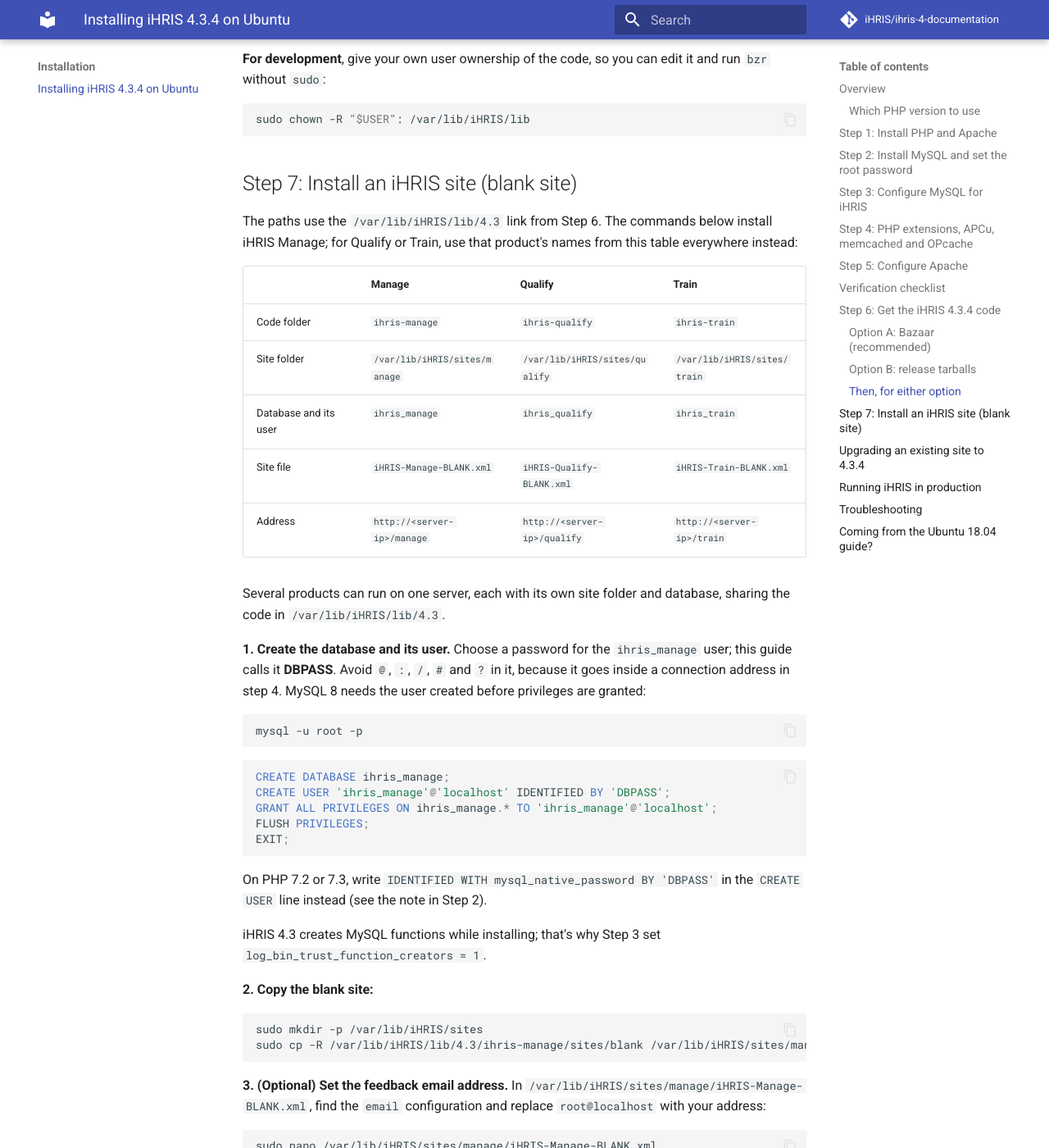
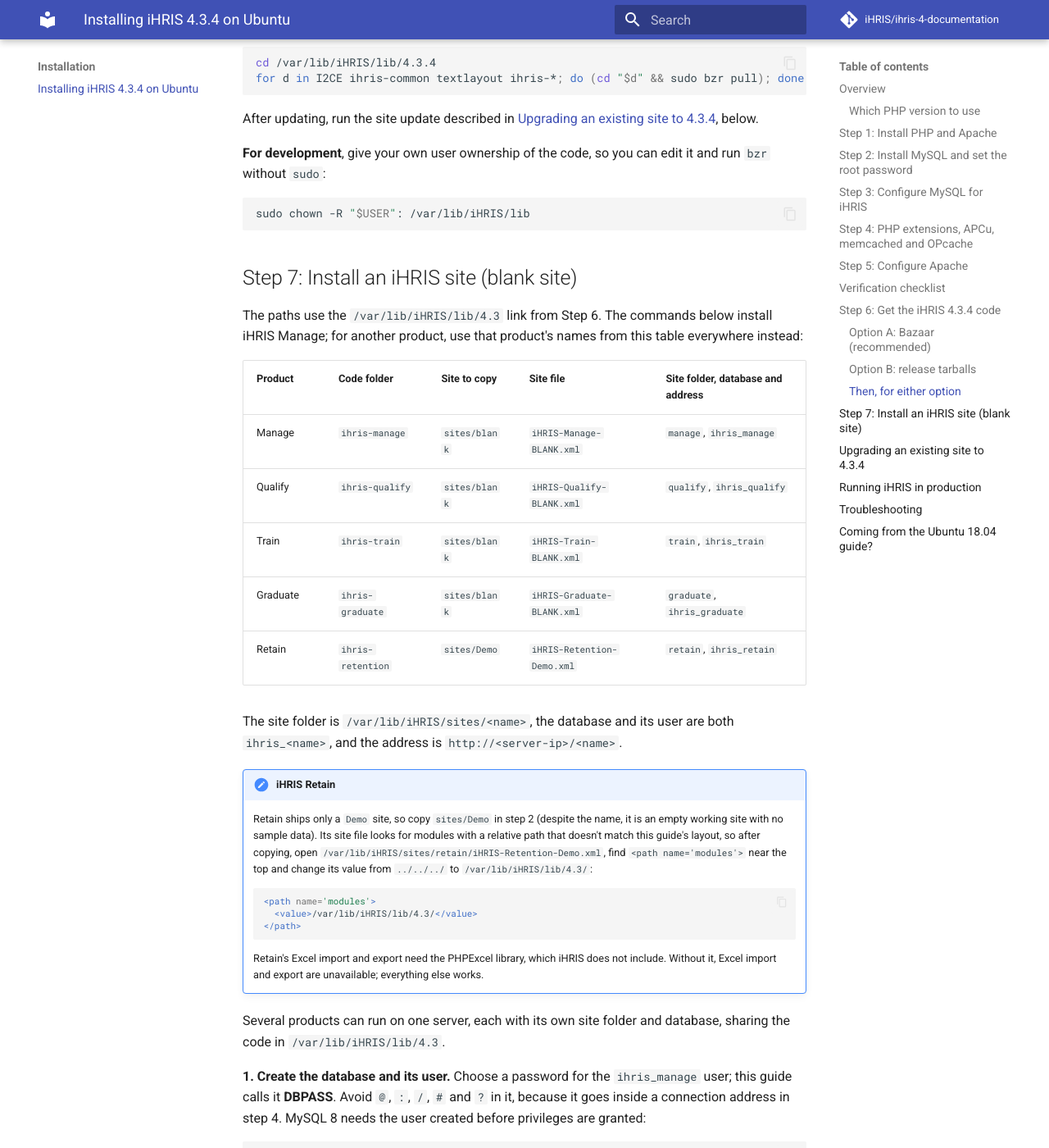
Before and after one commit to iHRIS/ihris-4-documentation, an MkDocs documentation site: the page built from docs/install_ubuntu.md, in a window 1280 px wide and 1400 px high, scrolled down 8064 px. Shown: the whole window at 82% size. Built offline with MkDocs 1.6.1 and Material for MkDocs 9.7.7, drawn with Linux system fonts in a browser that asks for light colours; comment, search, counter and statistics services are not loaded; some of the changed text lies outside the part shown.

Commit message:
Add iHRIS Graduate and iHRIS Retain 4.3.4

````diff
--- a/docs/install_ubuntu.md
+++ b/docs/install_ubuntu.md
@@ -3,7 +3,7 @@
 
 ## Overview
 
-This guide installs iHRIS 4.3.4 (Manage, Qualify or Train) on Ubuntu with **Apache 2.4**, **MySQL 8** and **PHP**. iHRIS 4.3.4 runs on **PHP 7.2 to 8.5**, so the steps work on any recent Ubuntu LTS release.
+This guide installs iHRIS 4.3.4 (Manage, Qualify, Train, Graduate or Retain) on Ubuntu with **Apache 2.4**, **MySQL 8** and **PHP**. iHRIS 4.3.4 runs on **PHP 7.2 to 8.5**, so the steps work on any recent Ubuntu LTS release.
 
 !!! note
     **The commands use PHP 8.3.** If you use another PHP version, replace `8.3` with it everywhere: `php8.4-gd` instead of `php8.3-gd`, `/etc/php/8.4/` instead of `/etc/php/8.3/`, and so on. `php -v` shows which version you have.
@@ -30,7 +30,7 @@
 
 To use a PHP version your Ubuntu release doesn't ship (for example PHP 8.3 on 22.04), see Step 1.
 
-**Tested:** iHRIS Manage, Qualify and Train 4.3.4 passed a full test run on PHP 7.2, 7.3, 7.4, 8.0, 8.1, 8.2, 8.3, 8.4 and 8.5, with MySQL 8.0 on Ubuntu 24.04. MySQL 8.4 (Ubuntu 26.04) has not been tested yet.
+**Tested:** iHRIS Manage, Qualify, Train, Graduate and Retain 4.3.4 passed a full test run on PHP 7.2, 7.3, 7.4, 8.0, 8.1, 8.2, 8.3, 8.4 and 8.5, with MySQL 8.0 on Ubuntu 24.04. MySQL 8.4 (Ubuntu 26.04) has not been tested yet.
 
 ## Step 1: Install PHP and Apache
 
@@ -259,7 +259,7 @@
 
 Get the code from Launchpad, either with Bazaar or as release tarballs. Both give exactly the same 4.3.4 code. Bazaar also gives you the full history and lets you update with one command.
 
-Every site needs four parts: **I2CE** (the framework), **ihris-common**, **textlayout** (PDF output) and the product, **ihris-manage**, **ihris-qualify** or **ihris-train**. Use 4.3.4 for all four; don't mix 4.3.4 with 4.3.3 parts.
+Every site needs four parts: **I2CE** (the framework), **ihris-common**, **textlayout** (PDF output) and the product, **ihris-manage**, **ihris-qualify**, **ihris-train**, **ihris-graduate** or **ihris-retention** (iHRIS Retain). Use 4.3.4 for all four; don't mix 4.3.4 with 4.3.3 parts.
 
 ### Option A: Bazaar (recommended)
 
@@ -289,13 +289,15 @@
 sudo bzr branch lp:~intrahealth+informatics/ihris-manage/4.3.4-release ihris-manage
 sudo bzr branch lp:~intrahealth+informatics/ihris-qualify/4.3.4-release ihris-qualify
 sudo bzr branch lp:~intrahealth+informatics/ihris-train/4.3.4-release ihris-train
+sudo bzr branch lp:~intrahealth+informatics/ihris-graduate/4.3.4-release ihris-graduate
+sudo bzr branch lp:~intrahealth+informatics/ihris-retention/4.3.4-release ihris-retention
 ```
 
-For development, use `4.3-dev` instead: the same commands with `lp:i2ce I2CE`, `lp:ihris-common`, `lp:textlayout`, `lp:ihris-manage` and so on, in a folder such as `/var/lib/iHRIS/lib/4.3-dev`.
+For development, use `4.3-dev` instead: the same commands with `lp:i2ce I2CE`, `lp:ihris-common`, `lp:textlayout`, `lp:ihris-manage` and so on, in a folder such as `/var/lib/iHRIS/lib/4.3-dev`. For Graduate and Retain, use the full branch name (`lp:~intrahealth+informatics/ihris-graduate/4.3-dev`, and the same for `ihris-retention`), because `lp:ihris-graduate` and `lp:ihris-retention` still point at their old 4.2 and 4.1 branches.
 
 ### Option B: release tarballs
 
-Each product has a `-full` tarball that contains all four parts. Download the one for your product from its Launchpad page ([Manage](https://launchpad.net/ihris-manage/+download), [Qualify](https://launchpad.net/ihris-qualify/+download), [Train](https://launchpad.net/ihris-train/+download)), for example:
+Each product has a `-full` tarball that contains all four parts. Download the one for your product from its Launchpad page ([Manage](https://launchpad.net/ihris-manage/+download), [Qualify](https://launchpad.net/ihris-qualify/+download), [Train](https://launchpad.net/ihris-train/+download), [Graduate](https://launchpad.net/ihris-graduate/+download), [Retain](https://launchpad.net/ihris-retention/+download)), for example:
 
 ```bash
 sudo mkdir -p /var/lib/iHRIS/lib/4.3.4
@@ -333,15 +335,28 @@
 
 ## Step 7: Install an iHRIS site (blank site)
 
-The paths use the `/var/lib/iHRIS/lib/4.3` link from Step 6. The commands below install iHRIS Manage; for Qualify or Train, use that product's names from this table everywhere instead:
+The paths use the `/var/lib/iHRIS/lib/4.3` link from Step 6. The commands below install iHRIS Manage; for another product, use that product's names from this table everywhere instead:
 
-|  | Manage | Qualify | Train |
-| --- | --- | --- | --- |
-| Code folder | `ihris-manage` | `ihris-qualify` | `ihris-train` |
-| Site folder | `/var/lib/iHRIS/sites/manage` | `/var/lib/iHRIS/sites/qualify` | `/var/lib/iHRIS/sites/train` |
-| Database and its user | `ihris_manage` | `ihris_qualify` | `ihris_train` |
-| Site file | `iHRIS-Manage-BLANK.xml` | `iHRIS-Qualify-BLANK.xml` | `iHRIS-Train-BLANK.xml` |
-| Address | `http://<server-ip>/manage` | `http://<server-ip>/qualify` | `http://<server-ip>/train` |
+| Product | Code folder | Site to copy | Site file | Site folder, database and address |
+| --- | --- | --- | --- | --- |
+| Manage | `ihris-manage` | `sites/blank` | `iHRIS-Manage-BLANK.xml` | `manage`, `ihris_manage` |
+| Qualify | `ihris-qualify` | `sites/blank` | `iHRIS-Qualify-BLANK.xml` | `qualify`, `ihris_qualify` |
+| Train | `ihris-train` | `sites/blank` | `iHRIS-Train-BLANK.xml` | `train`, `ihris_train` |
+| Graduate | `ihris-graduate` | `sites/blank` | `iHRIS-Graduate-BLANK.xml` | `graduate`, `ihris_graduate` |
+| Retain | `ihris-retention` | `sites/Demo` | `iHRIS-Retention-Demo.xml` | `retain`, `ihris_retain` |
+
+The site folder is `/var/lib/iHRIS/sites/<name>`, the database and its user are both `ihris_<name>`, and the address is `http://<server-ip>/<name>`.
+
+!!! note "iHRIS Retain"
+    Retain ships only a `Demo` site, so copy `sites/Demo` in step 2 (despite the name, it is an empty working site with no sample data). Its site file looks for modules with a relative path that doesn't match this guide's layout, so after copying, open `/var/lib/iHRIS/sites/retain/iHRIS-Retention-Demo.xml`, find `<path name='modules'>` near the top and change its value from `../../../` to `/var/lib/iHRIS/lib/4.3/`:
+
+    ```xml
+    <path name='modules'>
+      <value>/var/lib/iHRIS/lib/4.3/</value>
+    </path>
+    ```
+
+    Retain's Excel import and export need the PHPExcel library, which iHRIS does not include. Without it, Excel import and export are unavailable; everything else works.
 
 Several products can run on one server, each with its own site folder and database, sharing the code in `/var/lib/iHRIS/lib/4.3`.
 
@@ -412,7 +427,7 @@
 sudo nano /var/www/html/manage/.htaccess
 ```
 
-Change `RewriteBase  /iHRIS/manage` to:
+Change the `RewriteBase` line (the template has a placeholder such as `/iHRIS/manage`) to:
 
 ```apache
 RewriteBase /manage
@@ -434,6 +449,8 @@
 ## Upgrading an existing site to 4.3.4
 
 This works for any 4.3 site (4.3.0 to 4.3.3, or `4.3-dev`). The site's database is updated in place and keeps its data. The examples use Manage; use your product's names from the table in Step 7.
+
+It also works for older **iHRIS Graduate** (4.2) and **iHRIS Retain** (1.2, on iHRIS 4.1) sites: replace the code with 4.3.4 as below, and the update brings the site onto 4.3. For Retain, first change the `modules` path in the site file as described in Step 7. The update moves Retain's stored multi-select values (intervention pools, scenario interventions, scenario groups and projection access) to text columns so long selections are no longer cut off; their contents are kept.
 
 **1. Back up the database and the site folder:**
 
--- a/mkdocs.yml
+++ b/mkdocs.yml
@@ -1,6 +1,6 @@
 # Project information
 site_name: 'iHRIS 4.3 Documentation'
-site_description: 'Installation and administration documentation for iHRIS 4.3 (Manage, Qualify and Train)'
+site_description: 'Installation and administration documentation for iHRIS 4.3 (Manage, Qualify, Train, Graduate and Retain)'
 site_author: 'IntraHealth International'
 site_url: 'https://ihris.github.io/ihris-4-documentation/'
 
````
Also changed, not shown: docs/index.md (+4 -1 lines).
